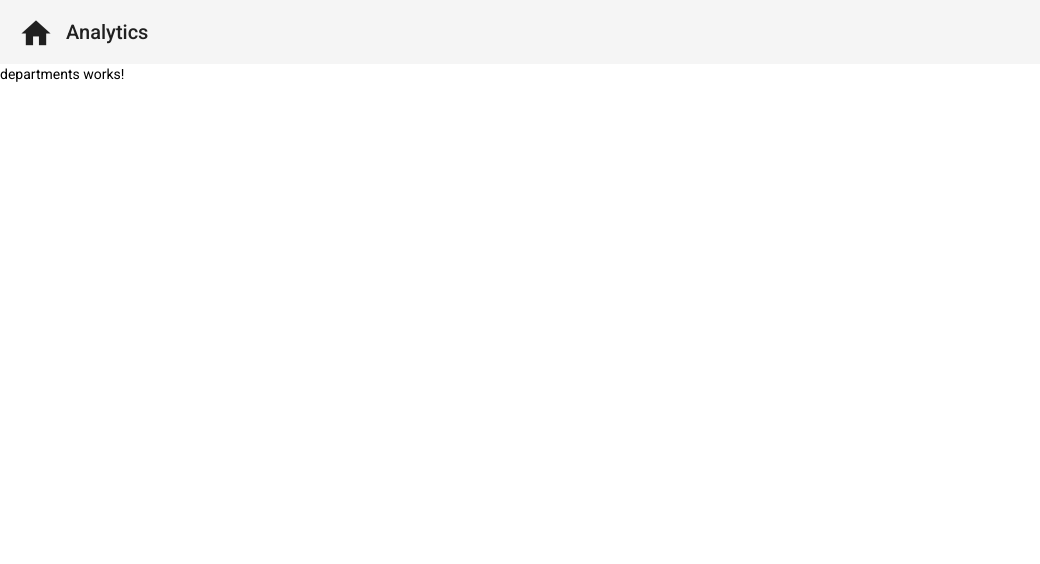
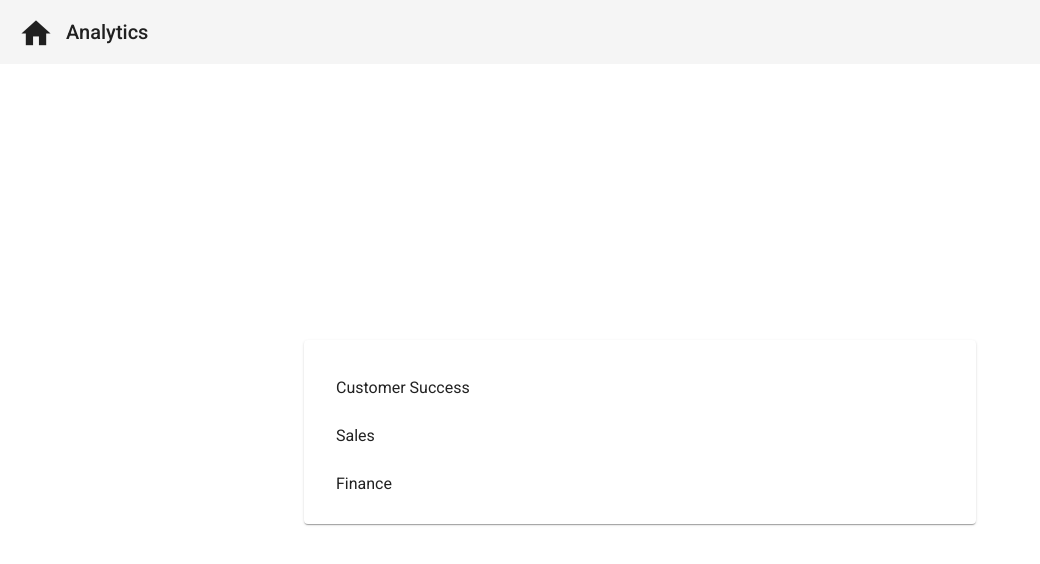
Before and after one commit to TravisHeffelfinger/Timesheet, an Angular app in the folder hr-timesheet/: page /departments in a window 1280 px wide. Shown: the top 564 px of the page, without its empty margins (0-1040 px from the left). Built offline with nearby package versions, Linux system fonts and the light colour scheme.

Commit message:
Completed up to Unit 7

```diff
--- a/hr-timesheet/src/app/components/departments/departments.component.css
+++ b/hr-timesheet/src/app/components/departments/departments.component.css
@@ -0,0 +1,10 @@
+mat-card {
+  width: 50%;
+  margin: auto;
+}
+
+mat-list-item:hover {
+  background-color: #E0E0E0;
+  border-radius: 5px;
+  cursor: pointer;
+}
--- a/hr-timesheet/src/app/components/departments/departments.component.html
+++ b/hr-timesheet/src/app/components/departments/departments.component.html
@@ -1 +1,9 @@
-<p>departments works!</p>
+<div class="main-container">
+  <mat-card>
+      <mat-list>
+          <mat-list-item *ngFor="let department of departments" (click)="goToDepartment(department.id)">
+              {{department.name}}
+          </mat-list-item>
+      </mat-list>
+  </mat-card>
+</div>
--- a/hr-timesheet/src/app/components/departments/departments.component.ts
+++ b/hr-timesheet/src/app/components/departments/departments.component.ts
@@ -1,4 +1,7 @@
 import { Component, OnInit } from '@angular/core';
+import { DepartmentsService } from '../../services/departments.service';
+import { Department } from '../../interfaces/department';
+import { Router } from '@angular/router';
 
 @Component({
   selector: 'app-departments',
@@ -6,10 +9,19 @@
   styleUrls: ['./departments.component.css']
 })
 export class DepartmentsComponent implements OnInit {
+  departments: Department[];
 
-  constructor() { }
+  constructor(
+    private departmentsService: DepartmentsService,
+    private router: Router
+  ) { }
 
   ngOnInit(): void {
+    this.departments = this.departmentsService.departments;
+  }
+
+  goToDepartment(departmentId: string): void {
+    this.router.navigate(['./timesheet', {id: departmentId}]);
   }
 
 }
--- a/hr-timesheet/src/app/components/timesheet/timesheet.component.css
+++ b/hr-timesheet/src/app/components/timesheet/timesheet.component.css
@@ -0,0 +1,8 @@
+
+h2 {
+  text-align: center;
+}
+
+.cards {
+  margin: auto;
+}
--- a/hr-timesheet/src/app/components/timesheet/timesheet.component.html
+++ b/hr-timesheet/src/app/components/timesheet/timesheet.component.html
@@ -1 +1,16 @@
-<p>timesheet works!</p>
+<div class="main-container">
+  <div class="cards">
+      <h2>{{department.name}}</h2>
+
+      <mat-card>
+        <mat-form-field>
+            <input matInput [formControl]="employeeNameFC" placeholder="Employee Name" type="text">
+            <mat-error *ngIf="employeeNameFC.hasError('duplicate')">Duplicate Name</mat-error>
+        </mat-form-field>
+        <button mat-mini-fab color="primary" (click)="addEmployee()" [disabled]="employeeNameFC.invalid">
+          <mat-icon>add</mat-icon>
+      </button>
+      <div>{{employees | json}}</div>
+    </mat-card>
+  </div>
+</div>
--- a/hr-timesheet/src/app/components/timesheet/timesheet.component.ts
+++ b/hr-timesheet/src/app/components/timesheet/timesheet.component.ts
@@ -1,4 +1,9 @@
 import { Component, OnInit } from '@angular/core';
+import { ActivatedRoute } from '@angular/router';
+import { DepartmentsService } from '../../services/departments.service';
+import { Department } from '../../interfaces/department';
+import { FormControl, ValidatorFn, AbstractControl } from '@angular/forms';
+import { Employee } from '../../interfaces/employee';
 
 @Component({
   selector: 'app-timesheet',
@@ -6,10 +11,50 @@
   styleUrls: ['./timesheet.component.css']
 })
 export class TimesheetComponent implements OnInit {
+  departments: Department[];
+  department: Department;
+  employeeNameFC = new FormControl('', this.nameValidator());
+  employees: Employee[] = [];
+  employeeId = 0;
+  departmentRouteParam = 'id';
 
-  constructor() { }
+  constructor(
+    private route: ActivatedRoute,
+    private departmentsService: DepartmentsService
+  ) { }
 
   ngOnInit(): void {
+    this.departments = this.departmentsService.departments;
+    this.department = this.departments.find(department => department.id === this.route.snapshot.params[this.departmentRouteParam]);
   }
 
+  addEmployee(): void {
+    if (this.employeeNameFC.value) {
+      this.employeeId++;
+
+      this.employees.push({
+        id: this.employeeId.toString(),
+        departmentId: this.department.id,
+        name: this.employeeNameFC.value,
+        payRate: Math.floor(Math.random() * 50) + 50,
+      });
+
+      this.employeeNameFC.setValue('');
+    }
+  }
+
+  nameValidator(): ValidatorFn {
+    return (control: AbstractControl): { [key: string]: any } | null => {
+        let error = null;
+        if (this.employees && this.employees.length) {
+            this.employees.forEach(employee => {
+                if (employee.name.toLowerCase() === control.value.toLowerCase()) {
+                    error = {duplicate: true};
+                }
+            });
+        }
+        return error;
+    };
 }
+
+}
--- /dev/null
+++ b/hr-timesheet/src/app/interfaces/department.ts
@@ -0,0 +1,4 @@
+export interface Department {
+  id: string;
+  name: string;
+}
--- /dev/null
+++ b/hr-timesheet/src/app/interfaces/employee.ts
@@ -0,0 +1,6 @@
+export interface Employee {
+  id: string;
+  departmentId: string;
+  name: string;
+  payRate: number;
+}
--- /dev/null
+++ b/hr-timesheet/src/app/services/departments.service.ts
@@ -0,0 +1,15 @@
+import { Injectable } from '@angular/core';
+import { Department } from '../interfaces/department';
+
+@Injectable({
+  providedIn: 'root'
+})
+export class DepartmentsService {
+
+  constructor() { }
+  departments: Department[] = [
+    {id: '1', name: 'Customer Success'},
+    {id: '2', name: 'Sales'},
+    {id: '3', name: 'Finance'},
+  ];
+}
--- a/hr-timesheet/src/styles.css
+++ b/hr-timesheet/src/styles.css
@@ -2,3 +2,9 @@
 
 html, body { height: 100%; }
 body { margin: 0; font-family: Roboto, "Helvetica Neue", sans-serif; }
+
+.main-container {
+  display: flex;
+  align-items: center;
+  height: calc(100% - 64px);
+}
```
Also changed, not shown: hr-timesheet/src/app/modules/material.module.ts (+17 -2 lines), 1 other file (tests, documents, lock files or other folders).
